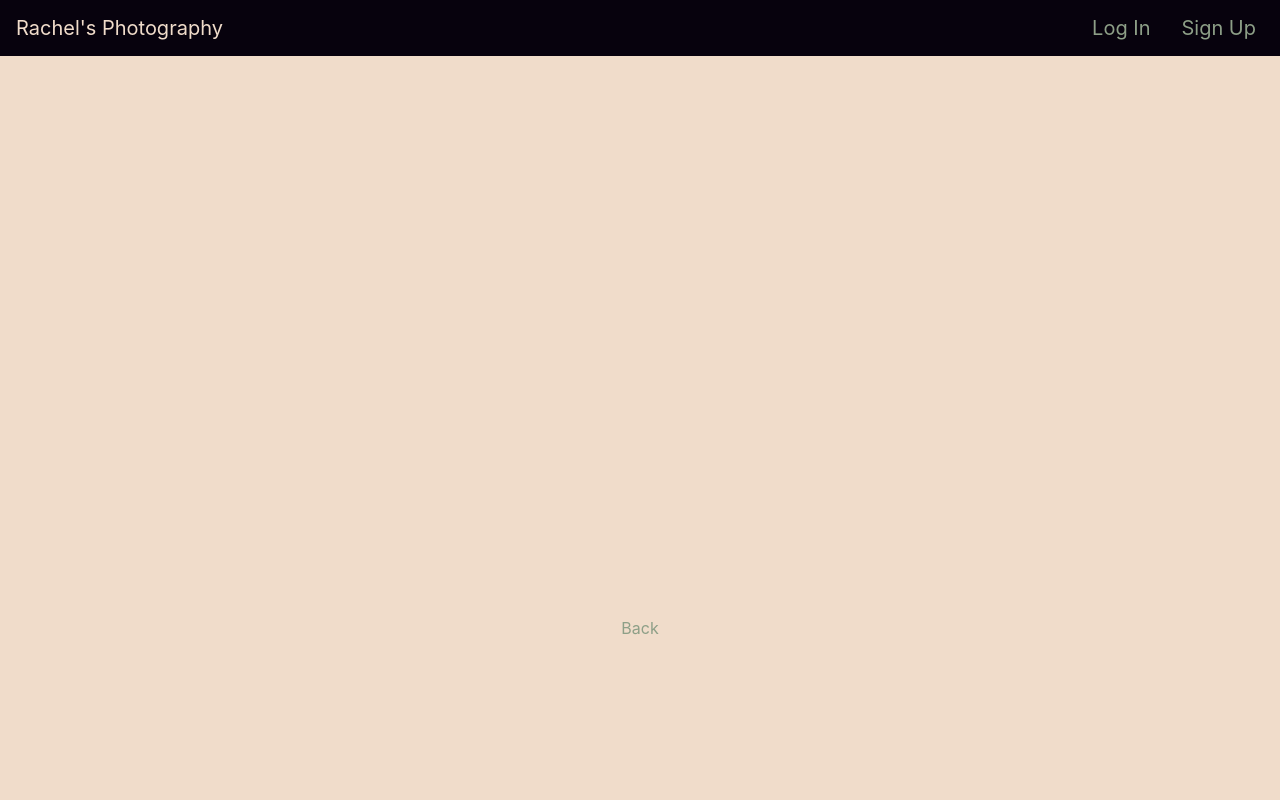
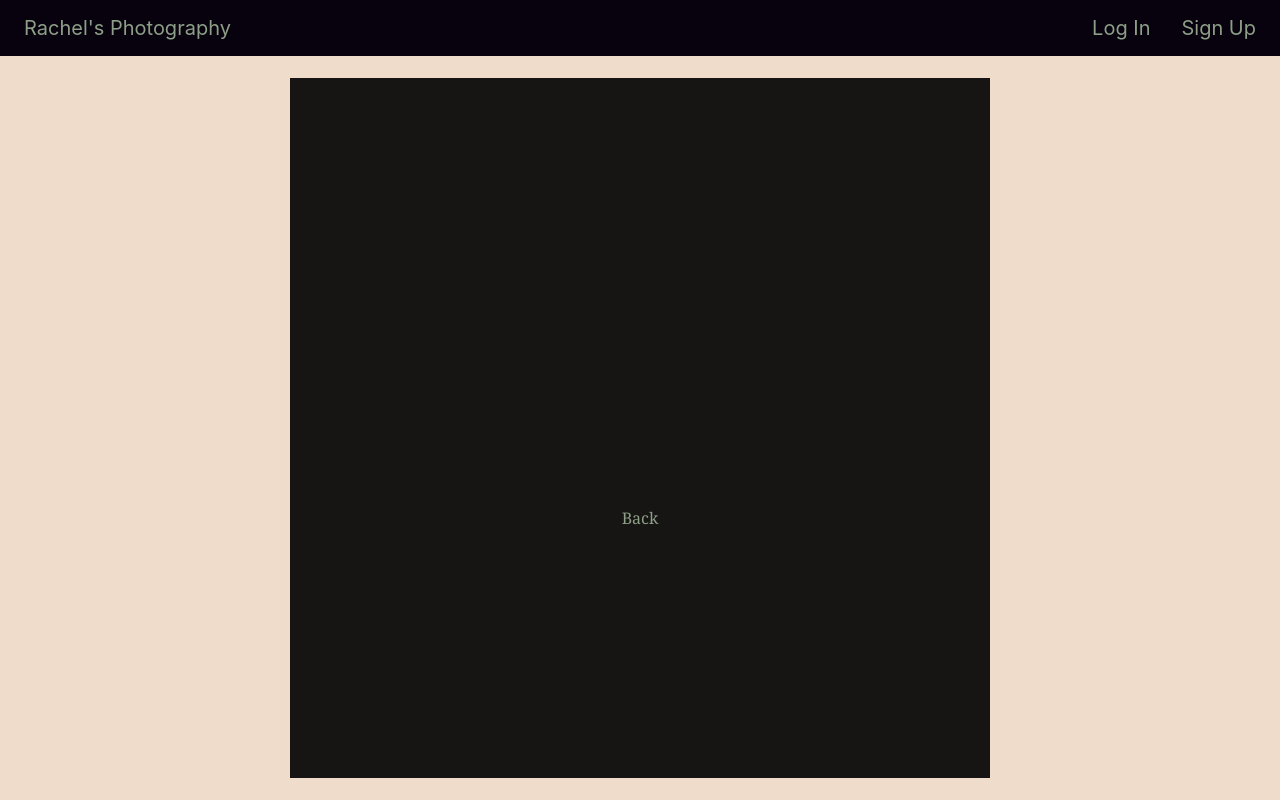
Before and after one commit to ilsyim/rachel-front, a React (Create React App) app: page /photos/1 in a window 1280 px wide. Built offline with nearby package versions, Linux system fonts and the light colour scheme; no server answers.

Commit message:
add css to imgBack div and essay div

```diff
--- a/src/App.css
+++ b/src/App.css
@@ -27,6 +27,11 @@
   margin-bottom: 5vmin;
 }
 
+a.rachel:hover {
+  background-color: black;
+  color: var(--accent);
+}
+
 .card {
   width: 300px;
   height: 420px;
@@ -39,7 +44,7 @@ h2 {
 
 .card:hover {
   width: 300px;
-  height: 420px;
+  height: 430px;
   color: var(--black);
   background-color: var(--accent);
 }
@@ -48,10 +53,10 @@ h2 {
   justify-content: center;
   align-items: center;
   display: flex;
-  /* background-color: var(--background); */
   /* border: ; */
   border-radius: 2px;
   text-align: center;
+  font-family:Georgia, 'Times New Roman', Times, serif; /*change fonts throughout app */
 }
 
 .card-img-top {
@@ -64,11 +69,28 @@ h2 {
 .imgShow {
   width: 50%vw;
   height: 400px;
+  padding-top: 30px;
 }
 
 .imgShow:hover {
   transition: 3ms;
   transform: scale(1.5);
+}
+
+.imgBack {
+  background-color: rgba(0, 0, 0, .9);
+  overflow: scroll;
+  position: relative;
+  width: 700px;
+  height: 700px;
+  color: var(--accent);
+}
+
+.essay {
+  padding: 20px;
+  justify-content: center;
+  align-items: center;
+  display: flex;
 }
 
 .button {
--- a/src/components/NavBar/NavBar.jsx
+++ b/src/components/NavBar/NavBar.jsx
@@ -4,7 +4,7 @@ const NavBar = ({ user, handleLogout }) => {
   return (
     <>
       <header className="App-header">
-        Rachel's Photography
+        <Link to="/" className='rachel'>Rachel's Photography</Link>
         {user ?
           <nav>
             <Link to="/">Photos</Link>
--- a/src/components/PhotoCard/PhotoCard.jsx
+++ b/src/components/PhotoCard/PhotoCard.jsx
@@ -7,7 +7,7 @@ function PhotoCard({photo, handleDeletePhoto, user}) {
         <img src={photo.photo} alt="Taken by Rachel" className='card-img-top'  style={{width: '280px'}}/>
         <div className="card-body">
           <h2 className="card-text">{photo.photoTitle}</h2>
-          <p className="card-text">{photo.photoEvent} on {photo.photoDate}</p>
+          <p className="card-text">{photo.photoEvent} on {photo.photoDate}</p>  {/* change date later */}
         </div>
         {user?.profile === photo.owner._id &&
           <div className="card-footer">
--- a/src/pages/PhotoShow/PhotoShow.jsx
+++ b/src/pages/PhotoShow/PhotoShow.jsx
@@ -20,7 +20,8 @@ const PhotoShow = (props) => {
     <>
       <div className='show' >
         {props.user ?
-        <div>
+
+        <div className='imgBack'>
           <img className='imgShow' alt="" src={
             photo
             ? photo.photo
@@ -33,10 +34,12 @@ const PhotoShow = (props) => {
               Delete
             </button>
           </div>
+          <div className='essay'>
             {photo.essay}
+          </div>
         </div>
       :
-      <div>
+      <div className='imgBack'>
 
       <img className='imgShow' alt="" style={{width: '50%vw', height: '400px'}} src={
         photo
```
